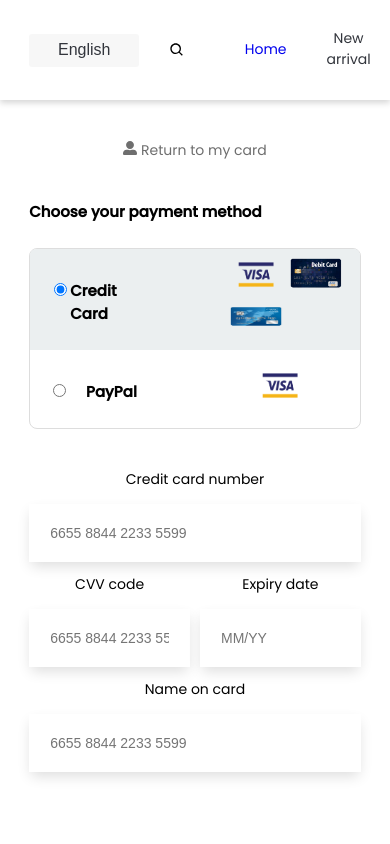
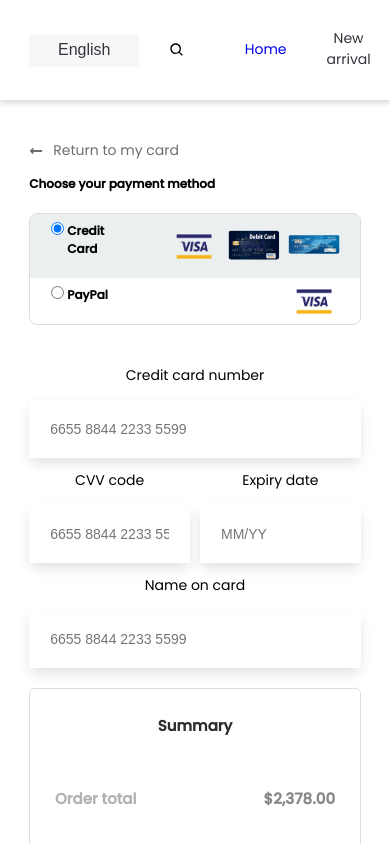
Before and after one commit to Ajyal-React/eCommerceApp_teamTwo, a React (Create React App) app: page /Payment in a window 390 px wide. Shown: the top 844 px of the page. Built offline with nearby package versions, Linux system fonts and the light colour scheme.

Commit message:
edit payment-responsive

```diff
--- a/src/Components/Slider/SlickSlider.js
+++ b/src/Components/Slider/SlickSlider.js
@@ -48,14 +48,7 @@ export default function SlickSlider({products}) {
           slidesToScroll: 2,
           initialSlide: 2,
         },
-      },
-      {
-        breakpoint: 576,
-        settings: {
-          slidesToShow: 1,
-          slidesToScroll: 1,
-        },
-      },
+      }
     ],
   };
 
--- a/src/Global.style.js
+++ b/src/Global.style.js
@@ -123,6 +123,8 @@ export const Paragraphe = styled.p`
   margin-right: ${(props) => props.marginRight};
   padding: ${(props) => props.padding};
   width: ${(props) => props.width};
+  display: ${(props) => props.display};
+  align-items: ${(props) => props.alignItems};
 
   @media (max-width: 1199.98px) {
     font-size: 20px;
--- a/src/Pages/PaymentPage/PaymentPage.js
+++ b/src/Pages/PaymentPage/PaymentPage.js
@@ -1,59 +1,95 @@
 import MainNavbar from "../../Components/Navbar/MainNavbar";
-import { Button, CustomLink, FlexBox, InnerContainer, MainContainer, Paragraphe } from "../../Global.style";
+import {
+  Button,
+  CustomLink,
+  FlexBox,
+  InnerContainer,
+  MainContainer,
+  Paragraphe,
+} from "../../Global.style";
 import FooterPage from "../FooterPage/FooterPage";
-import { ChooseMethod, FormStyle, Image, InputRadioDiv, MainDiv, Methods, MethodOne, MethodTwo, PaymentMethod, PaymentSection, PaymentSummary, CustomFlex, SummaryContent, TotalDiv, Fileds, Label, Heading, CheckOutDiv, Images } from "./PaymentPage.style";
-import visa from '../../images/visa.png'
-import debitCard from '../../images/debitCard.png'
-import creditCard from '../../images/creditCard.png'
-import { FaUserAlt } from "react-icons/fa";
+import {
+  ChooseMethod,
+  FormStyle,
+  Image,
+  InputRadioDiv,
+  MainDiv,
+  Methods,
+  MethodOne,
+  MethodTwo,
+  PaymentMethod,
+  PaymentSection,
+  PaymentSummary,
+  CustomFlex,
+  SummaryContent,
+  TotalDiv,
+  Fileds,
+  Label,
+  Heading,
+  CheckOutDiv,
+  Images,
+} from "./PaymentPage.style";
+import visa from "../../images/visa.png";
+import debitCard from "../../images/debitCard.png";
+import creditCard from "../../images/creditCard.png";
+import { LongArrowAltLeftIcon } from "./PaymentPage.style";
 import InputFiled from "./Component/InputFiled";
 
-function PaymentPage(){
-    return(
+function PaymentPage() {
+  return (
     <MainContainer>
       <MainNavbar />
       <InnerContainer>
-
         <MainDiv>
-                    <CustomLink to=''>
-                        <Paragraphe color="hsl(0deg 0% 43%)"><FaUserAlt/> Return to my card</Paragraphe>
+          <CustomLink to="">
+            <Paragraphe display={'flex'} alignItems={'center'} color="hsl(0deg 0% 43%)">
+              <LongArrowAltLeftIcon /> Return to my card
+            </Paragraphe>
           </CustomLink>
 
           <PaymentSection>
-
             <PaymentMethod>
-                            <Label color='hsl(0deg 0% 14%)'>Choose your payment method</Label>
+              <Label color="hsl(0deg 0% 14%)">Choose your payment method</Label>
               <FormStyle>
                 <ChooseMethod>
-                                    <Methods >
+                  <Methods>
                     <MethodOne>
-                                        <InputRadioDiv justifyContent='space-between'><input type='radio' name="CreditCard" checked="checked"/><Label>Credit Card</Label></InputRadioDiv>
+                      <InputRadioDiv>
+                        <input
+                          type="radio"
+                          name="CreditCard"
+                          checked="checked"
+                        />
+                        <Label>Credit Card</Label>
+                      </InputRadioDiv>
                       <Images>
-                                            <Image src={visa} alt=''/>
-                                            <Image src={debitCard} alt=''/>
-                                            <Image src={creditCard} alt=''/>
+                        <Image src={visa} alt="" />
+                        <Image src={debitCard} alt="" />
+                        <Image src={creditCard} alt="" />
                       </Images>
                     </MethodOne>
 
                     <MethodTwo>
-                                        <InputRadioDiv><input type='radio' name="PayPAl" /><Label>PayPal</Label></InputRadioDiv>
+                      <InputRadioDiv>
+                        <input type="radio" name="PayPAl" />
+                        <Label>PayPal</Label>
+                      </InputRadioDiv>
                       <Images>
-                                            <Image src={visa} alt=''/>
+                        <Image src={visa} alt="" />
                       </Images>
                     </MethodTwo>
-
                   </Methods>
                 </ChooseMethod>
 
                 <Fileds>
-                                    <InputFiled name='Credit card number'/>
+                  <InputFiled name="Credit card number" />
 
                   <CustomFlex>
-                                    <InputFiled name='CVV code'/>
-                                    <InputFiled name='Expiry date' placeholder='MM/YY'/>
+                    <InputFiled name="CVV code" />
+                    <InputFiled name="Expiry date" placeholder="MM/YY" />
                   </CustomFlex>
 
-                                    <InputFiled name='Name on card'/>
+                  <InputFiled name="Name on card" />
                 </Fileds>
               </FormStyle>
             </PaymentMethod>
@@ -61,18 +97,20 @@ function PaymentPage(){
             <PaymentSummary>
               <SummaryContent>
                 <InnerContainer>
-                                <Paragraphe><Heading color='hsl(0deg 0% 18%)'>Summary</Heading></Paragraphe>
+                  <Paragraphe>
+                    <Heading color="hsl(0deg 0% 18%)">Summary</Heading>
+                  </Paragraphe>
                   <FlexBox>
                     <Heading>Order total</Heading>
-                                        <Heading color='hsl(0deg 0% 53%)'>$2,378.00</Heading>
+                    <Heading color="hsl(0deg 0% 53%)">$2,378.00</Heading>
                   </FlexBox>
                   <FlexBox>
                     <Heading>Promo code</Heading>
-                                        <Heading color='hsl(0deg 0% 53%)'>SALE22</Heading>
+                    <Heading color="hsl(0deg 0% 53%)">SALE22</Heading>
                   </FlexBox>
                   <FlexBox>
                     <Heading>Shipping</Heading>
-                                        <Heading color='hsl(0deg 0% 53%)'>$219.00</Heading>
+                    <Heading color="hsl(0deg 0% 53%)">$219.00</Heading>
                   </FlexBox>
                 </InnerContainer>
               </SummaryContent>
@@ -80,22 +118,28 @@ function PaymentPage(){
               <TotalDiv>
                 <InnerContainer>
                   <FlexBox>
-                                    <Heading color='hsl(0deg 0% 39%)'>SubTotal</Heading>
+                    <Heading color="hsl(0deg 0% 39%)">SubTotal</Heading>
                     <Heading color="hsl(154deg 85% 36%)">Total: $1234</Heading>
                   </FlexBox>
                 </InnerContainer>
               </TotalDiv>
             </PaymentSummary>
-
           </PaymentSection>
           <CheckOutDiv>
-                        <Button borderR='5px' padding='10px 40px' backgroundColor='hsl(0deg 0% 69%)'>Go Back</Button>
-                        <Button borderR='5px' padding='10px 40px' backgroundColor='#f7981d'>Checkout</Button>
+            <Button
+              borderR="5px"
+              padding="10px 40px"
+              backgroundColor="hsl(0deg 0% 69%)"
+            >
+              Go Back
+            </Button>
+            <Button borderR="5px" padding="10px 40px" backgroundColor="#f7981d">
+              Checkout
+            </Button>
           </CheckOutDiv>
         </MainDiv>
-
       </InnerContainer>
-            <FooterPage/>
+      <FooterPage />
     </MainContainer>
   );
 }
--- a/src/Pages/PaymentPage/PaymentPage.style.js
+++ b/src/Pages/PaymentPage/PaymentPage.style.js
@@ -1,94 +1,111 @@
 import styled from "styled-components";
 import { FlexBox } from "../../Global.style";
+import { FaLongArrowAltLeft } from "react-icons/fa";
 
 export const MainDiv = styled.div`
-   margin-top: 140px
-`
+  margin-top: 140px;
+`;
 
 export const PaymentSection = styled.div`
   display: flex;
-  flex-wrap:wrap;
-  gap:50px
-`
+  flex-wrap: wrap;
+  gap: 50px;
+  @media (max-width: 575.98px) {
+    gap: 0;
+  }
+`;
 
 export const PaymentMethod = styled.div`
   width: 56%;
   @media (max-width: 1199.98px) {
-    width: 100%
+    width: 100%;
   }
-`
+`;
 export const PaymentSummary = styled.div`
   width: 39%;
   margin-top: 72px;
   @media (max-width: 1199.98px) {
-    width: 100%
+    width: 100%;
   }
-`
-export const FormStyle  = styled.form`
-
-`
-export const ChooseMethod = styled.div`
-
-`
+  @media (max-width: 575.98px) {
+    margin-top: 20px;
+  }
+`;
+export const FormStyle = styled.form``;
+export const ChooseMethod = styled.div``;
 
 export const Methods = styled.div`
   border: 1px solid #ddd;
-    border-radius:8px
-`
-export const MainMethodDiv = styled.div`
-
-`
+  border-radius: 8px;
+`;
+export const MainMethodDiv = styled.div``;
 export const MethodOne = styled.div`
   display: flex;
-    gap: 27%;
+  /* gap: 27%; */
   background: hwb(192deg 92% 6%);
-    border-radius:6px 6px 0 0;
+  border-radius: 6px 6px 0 0;
   align-items: center;
-    padding-left: 19px;
-`
+  justify-content: space-between;
+  /* padding-left: 19px; */
+  padding : 0 1rem;
+`;
 export const MethodTwo = styled(MethodOne)`
-    background:none;
-    gap:29%;
-    padding:0
-`
+  background: none;
+  /* gap: 29%; */
+  justify-content: space-between;
+`;
 
 export const InputRadioDiv = styled.div`
-    width: 124px;
+  /* width: 124px; */
   display: flex;
   margin-top: 5px;
   align-items: baseline;
-    justify-content: ${(props) => props.justifyContent?props.justifyContent:'space-evenly'};
-
-`
+  /* justify-content: ${(props) =>
+    props.justifyContent ? props.justifyContent : "space-evenly"}; */
+`;
 export const Label = styled.h5`
   font-size: 15px;
   font-weight: bold;
-`
-export const Images = styled.div``
+  @media (max-width: 575.98px) {
+    margin-top: 0px;
+    font-size: 12px;
+  }
+`;
+export const Images = styled.div`
+  width: 50%;
+  @media (max-width: 575.98px) {
+    width: 70%;
+    display: flex;
+    justify-content: end;
+    flex-wrap: wrap;
+  }
+`;
 export const Image = styled.img`
   width: 60px;
   height: 37px;
-`
+`;
 export const CustomFlex = styled(FlexBox)`
-    gap: 10px
-`
+  gap: 10px;
+`;
 export const SummaryContent = styled.div`
   border: 1px solid #ddd;
-    border-radius: 5px
-`
-export const TotalDiv = styled(SummaryContent)``
+  border-radius: 5px;
+`;
+export const TotalDiv = styled(SummaryContent)``;
 
 export const Fileds = styled.div`
-    margin-top: 40px
-`
+  margin-top: 40px;
+`;
 
 export const Heading = styled.h5`
   font-size: 15px;
-    color:${(props) => props.color?props.color:'hsl(330deg 1% 70%)'};
-`
+  color: ${(props) => (props.color ? props.color : "hsl(330deg 1% 70%)")};
+`;
 export const CheckOutDiv = styled(FlexBox)`
-border-top:2px solid #dddddd45;
+  border-top: 2px solid #dddddd45;
   margin-top: 35px;
-padding-top:20px
-
-`
+  padding-top: 20px;
+`;
+export const LongArrowAltLeftIcon = styled(FaLongArrowAltLeft)`
+  margin-right: 10px;
+`;
--- a/src/Pages/ProfilePage/Component/ContactSection/ContactSection.style.js
+++ b/src/Pages/ProfilePage/Component/ContactSection/ContactSection.style.js
@@ -29,8 +29,13 @@ export const ContactDetails = styled.div`
   @media (max-width: 767.98px) {
     justify-content: flex-start;
     padding-left: 2rem;
+    padding-right: 2rem;
     height: 280px;
     align-items: flex-start;
+  }
+  @media (max-width: 575.98px) {
+    padding-left: 1rem;
+    padding-right: 1rem;
   }
 `;
 export const CustomFlex = styled(FlexBox)`
--- a/src/Pages/ProfilePage/Component/sideBarSetting/SideBar.style.js
+++ b/src/Pages/ProfilePage/Component/sideBarSetting/SideBar.style.js
@@ -17,9 +17,6 @@ export const SideBarDiv = styled.div`
   }
   @media (max-width: 767.98px) {
     display: none;
-  }
-  @media (max-width: 575.98px) {
-    /* width: 30px; */
   }
 `;
 
```
Lines whose indentation alone changed are shown as unchanged.
